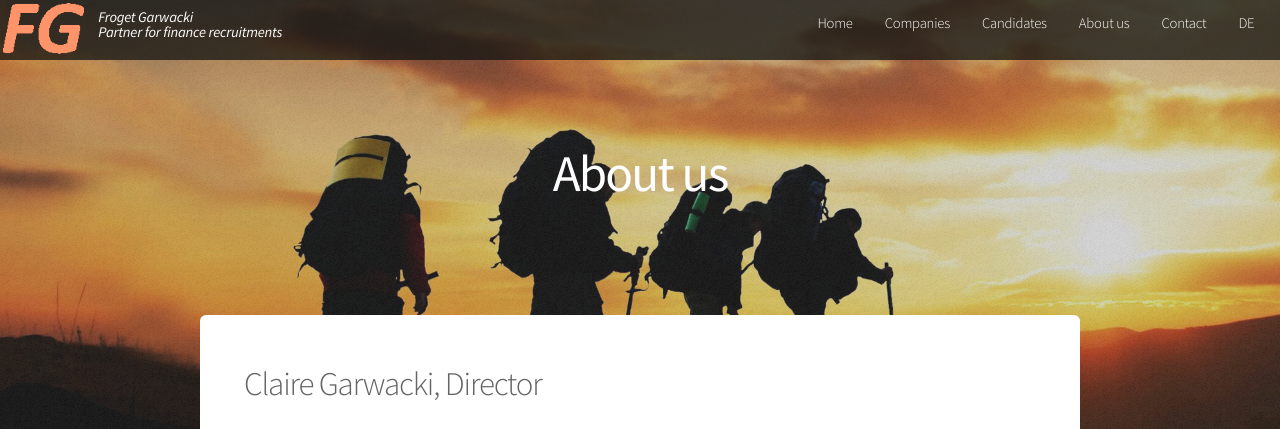
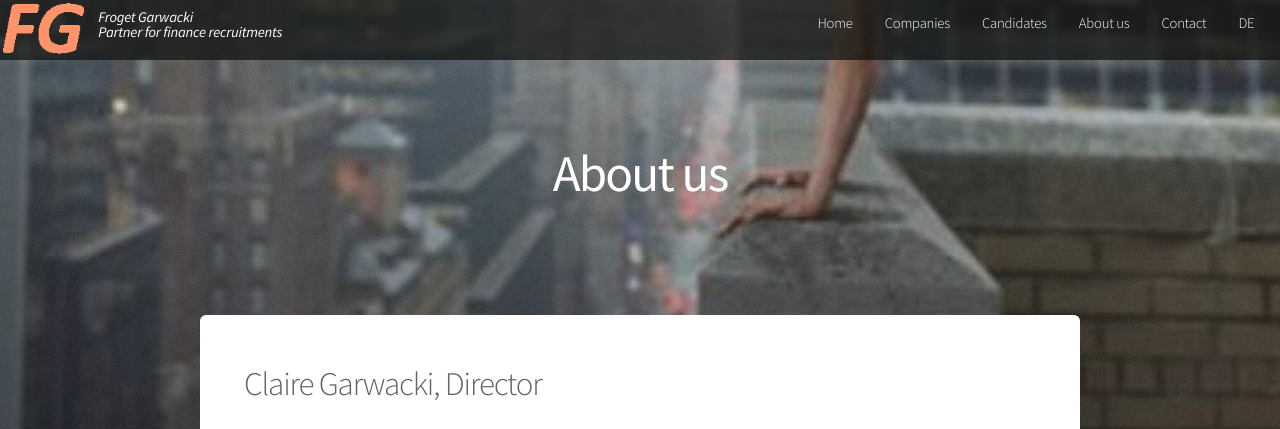
Before and after one commit to virtuo/demo2, a Jekyll site: the page built from about.md, in a window 1280 px wide. Shown: the top 429 px of the page. Built offline with Jekyll 4.4.1, drawn with Linux system fonts in a browser that asks for light colours; our own code applies the rules of GitHub Pages for plain Markdown files.

Commit message:
picture abous us

```diff
--- a/assets/css/custom.css
+++ b/assets/css/custom.css
@@ -87,7 +87,7 @@ p {
 
 #banner.index { background-image: url("images/overlay.png"), url("/assets/img/companies.jpg");}
 #banner.companies { background-image: url("images/overlay.png"), url("/assets/img/rock_climber.jpg");}
-#banner.about { background-image: url("images/overlay.png"), url("/assets/img/hikers.jpg");}
+#banner.about { background-image: url("images/overlay.png"), url("/assets/img/danse2.jpg");}
 #banner.candidates { background-image: url("images/overlay.png"), url("/assets/img/hiking.jpg");}
 #banner.contact { background-image: url("images/overlay.png"), url("/assets/img/contact.jpg");}
 #banner.not_found { background-image: url("images/overlay.png"), url("/assets/img/not_found.jpg");}
```
